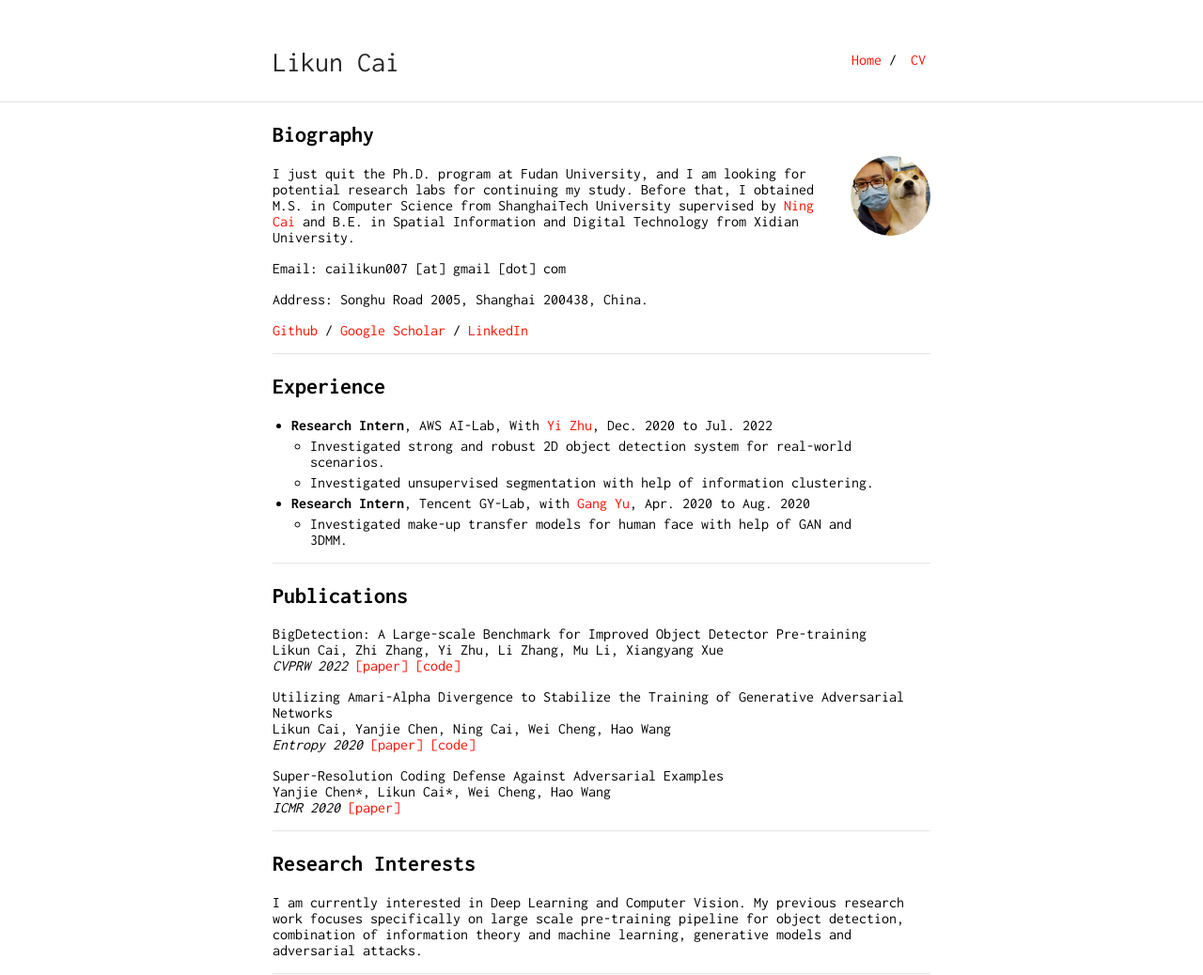
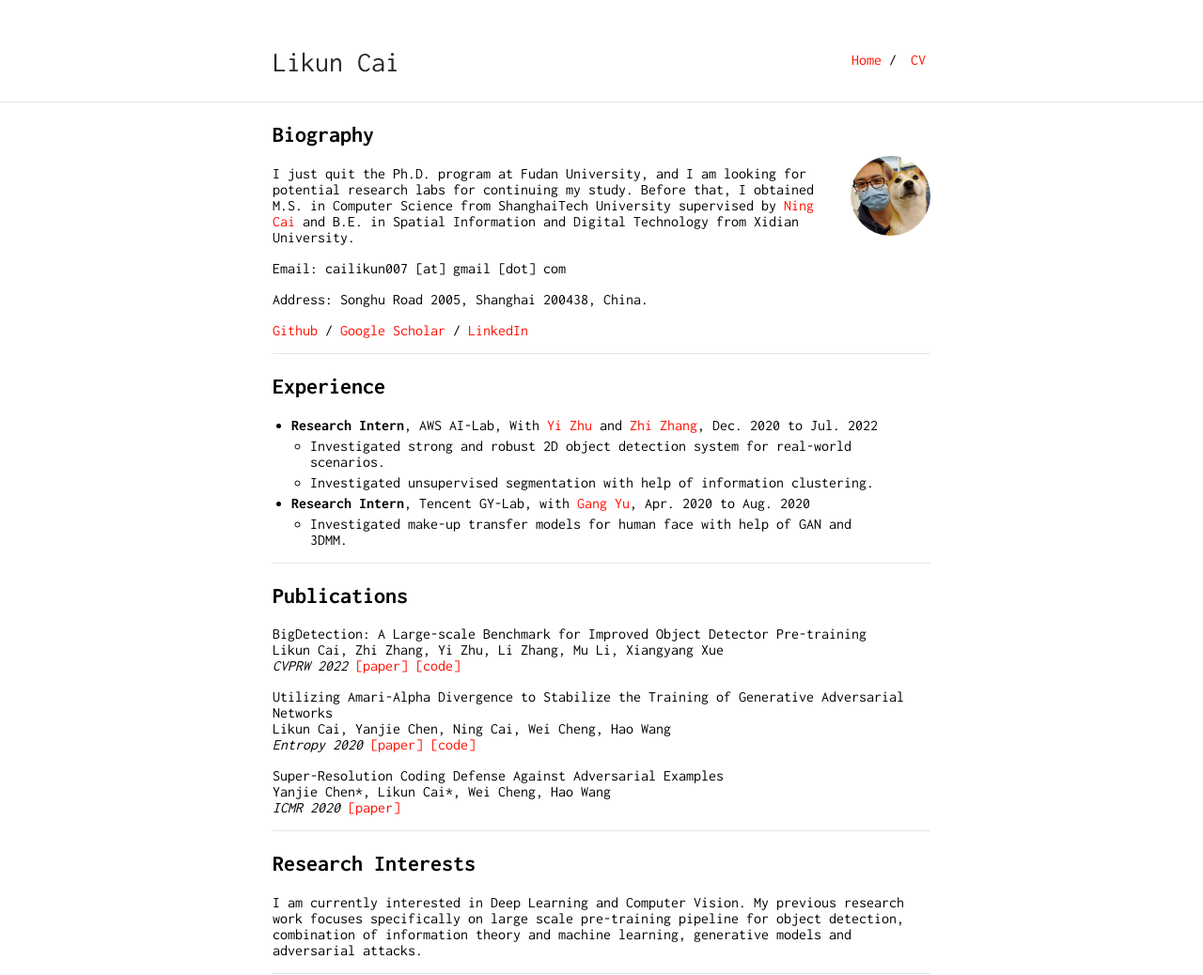
Before and after one commit to cailk/cailk.github.io, a Jekyll site: the page built from index.md, in a window 1280 px wide. Shown: the whole page at 94% size. Built offline with Jekyll 4.4.1, drawn with Linux system fonts in a browser that asks for light colours; our own code applies the rules of GitHub Pages for plain Markdown files.

Commit message:
update index

```diff
--- a/index.md
+++ b/index.md
@@ -18,7 +18,7 @@ Address: Songhu Road 2005, Shanghai 200438, China.
 ---
 
 ## Experience
-* **Research Intern**, AWS AI-Lab, With [Yi Zhu](https://bryanyzhu.github.io/), Dec. 2020 to Jul. 2022
+* **Research Intern**, AWS AI-Lab, With [Yi Zhu](https://bryanyzhu.github.io/) and [Zhi Zhang](https://scholar.google.com/citations?user=nZr0oXQAAAAJ&hl=en), Dec. 2020 to Jul. 2022
     - Investigated strong and robust 2D object detection system for real-world scenarios.
     - Investigated unsupervised segmentation with help of information clustering.
 * **Research Intern**, Tencent GY-Lab, with [Gang Yu](https://www.skicyyu.org/), Apr. 2020 to Aug. 2020
```
